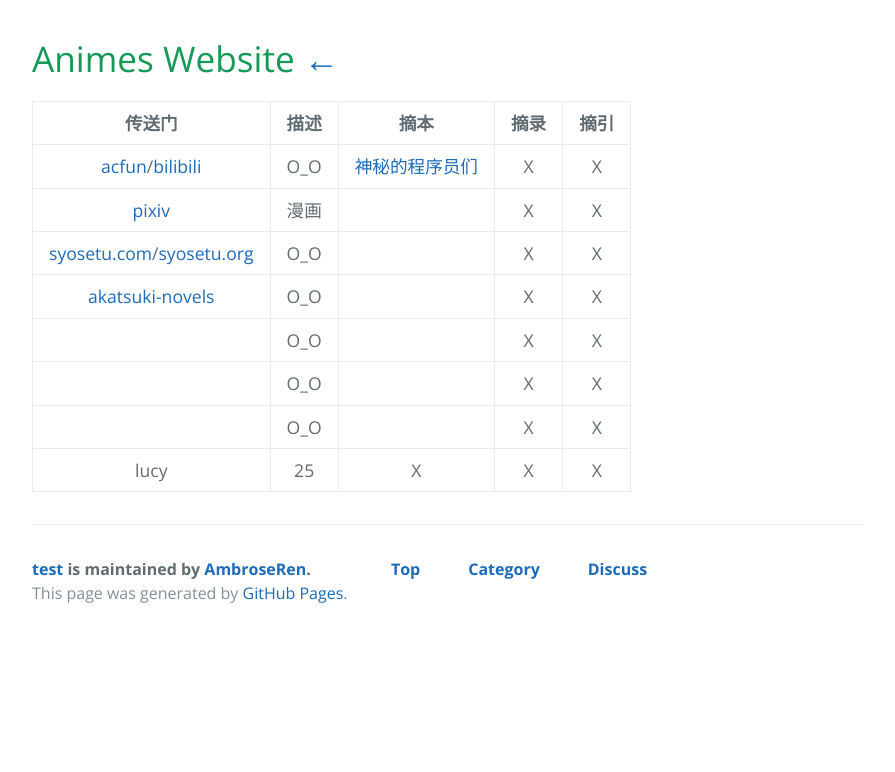
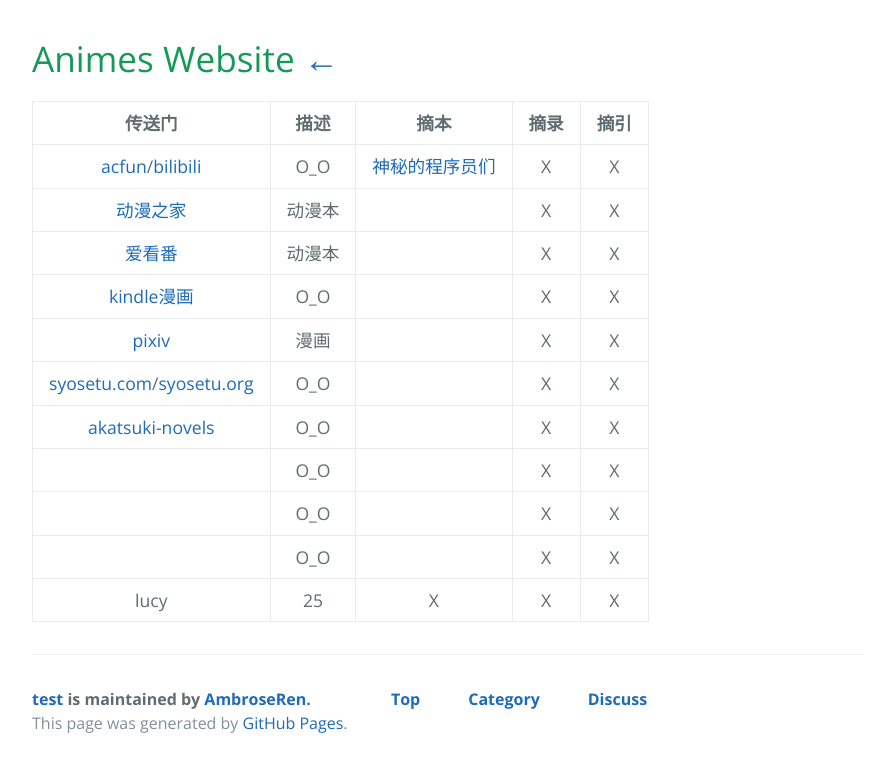
Before and after one commit to AmbroseRen/test, a Jekyll site: the page built from Art/Animes/index.md, in a window 1280 px wide. Shown: the top 772 px of the page, without its empty margins (192-1087 px from the left). Built offline with Jekyll 4.4.1, drawn with Linux system fonts in a browser that asks for light colours; our own code applies the rules of GitHub Pages for plain Markdown files; the repository's description, which GitHub fills in, is left out.

Commit message:
Update index.md

```diff
--- a/Art/Animes/index.md
+++ b/Art/Animes/index.md
@@ -3,6 +3,9 @@
 | 传送门 | 描述 | 摘本 | 摘录 | 摘引 |
 |:---:|:---:|:---:|:---:|:---:|
 | [acfun](https://www.acfun.cn/)/[bilibili](https://www.bilibili.com) | O_O | [神秘的程序员们](https://code2048.com/series/betacat/) | X | X |
+| [动漫之家](https://www.dmzj.com/) | 动漫本 | []() | X | X |
+| [爱看番](http://www.ikanfan.com/) | 动漫本 | []() | X | X |
+| [kindle漫画](http://www.kindlecomic.net/) | O_O | []() | X | X |
 | [pixiv](https://www.pixiv.net/) | 漫画 | []() | X | X |
 | [syosetu.com](http://syosetu.com/)/[syosetu.org](https://syosetu.org/) | O_O | []() | X | X |
 | [akatsuki-novels](https://www.akatsuki-novels.com/) | O_O | []() | X | X |
```
